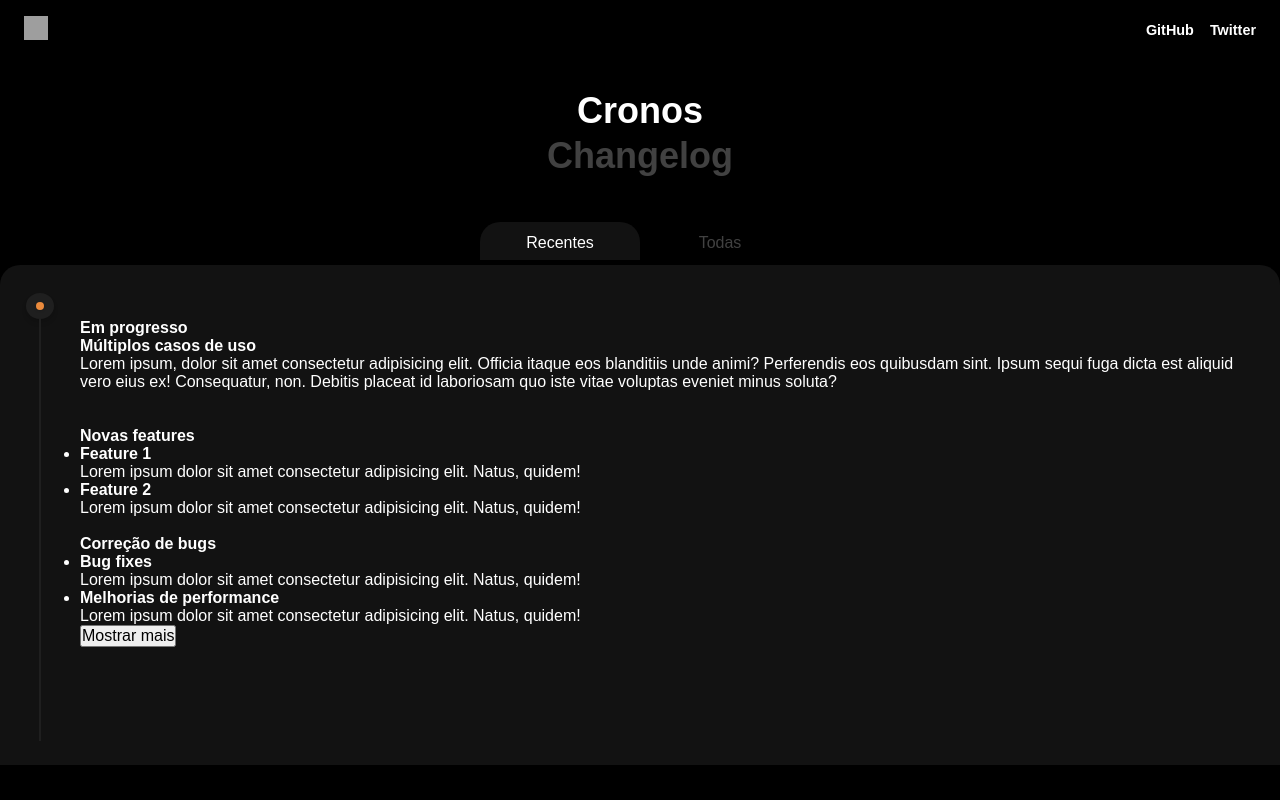
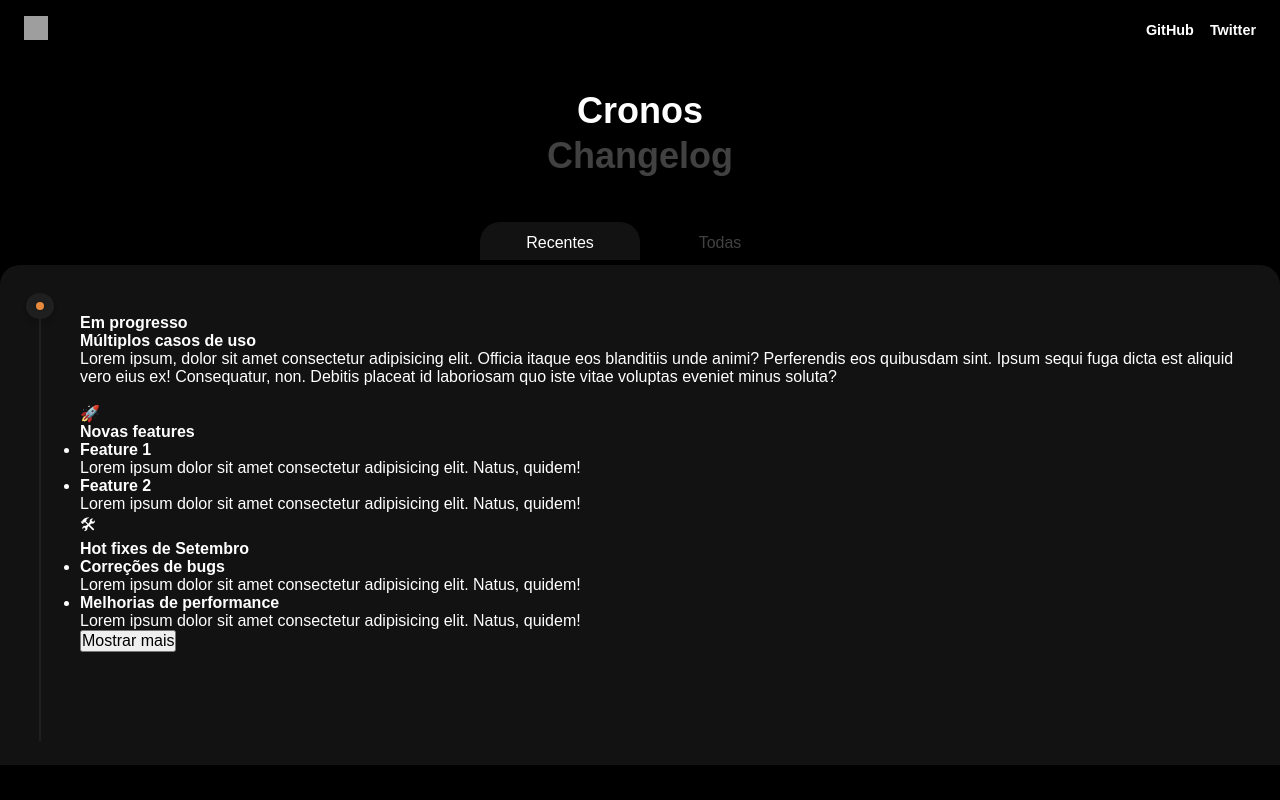
Before and after one commit to macodesh/changelog, a React (Vite) app: page / in a window 1280 px wide. Built offline with nearby package versions, Linux system fonts and the light colour scheme; grey boxes are pictures that could not be loaded.

Commit message:
Atualiza LogContent.tsx

```diff
--- a/src/components/LogContent.tsx
+++ b/src/components/LogContent.tsx
@@ -26,12 +26,13 @@ export default function LogContent() {
 
         <div className="content-updates">
           <div className="update">
-            <img
-              src=""
-              alt=""
-              className="update-icon"
-            />
-            <h4 className="update-title">Novas features</h4>
+            <div className="update-top">
+              <div className="update-top-icon">
+                <span>🚀</span>
+              </div>
+              <h4 className="update-top-title">Novas features</h4>
+            </div>
+
             <ul className="update-list">
               <li className="update-item">
                 <h5 className="update-item-title">Feature 1</h5>
@@ -51,15 +52,16 @@ export default function LogContent() {
           </div>
 
           <div className="update">
-            <img
-              src=""
-              alt=""
-              className="update-icon"
-            />
-            <h4 className="update-title">Correção de bugs</h4>
+            <div className="update-top">
+              <div className="update-top-icon">
+                <span>🛠</span>
+              </div>
+              <h4 className="update-top-title">Hot fixes de Setembro</h4>
+            </div>
+
             <ul className="update-list">
               <li className="update-item">
-                <h5 className="update-item-title">Bug fixes</h5>
+                <h5 className="update-item-title">Correções de bugs</h5>
                 <p className="update-item-text">
                   Lorem ipsum dolor sit amet consectetur adipisicing elit.
                   Natus, quidem!
```
